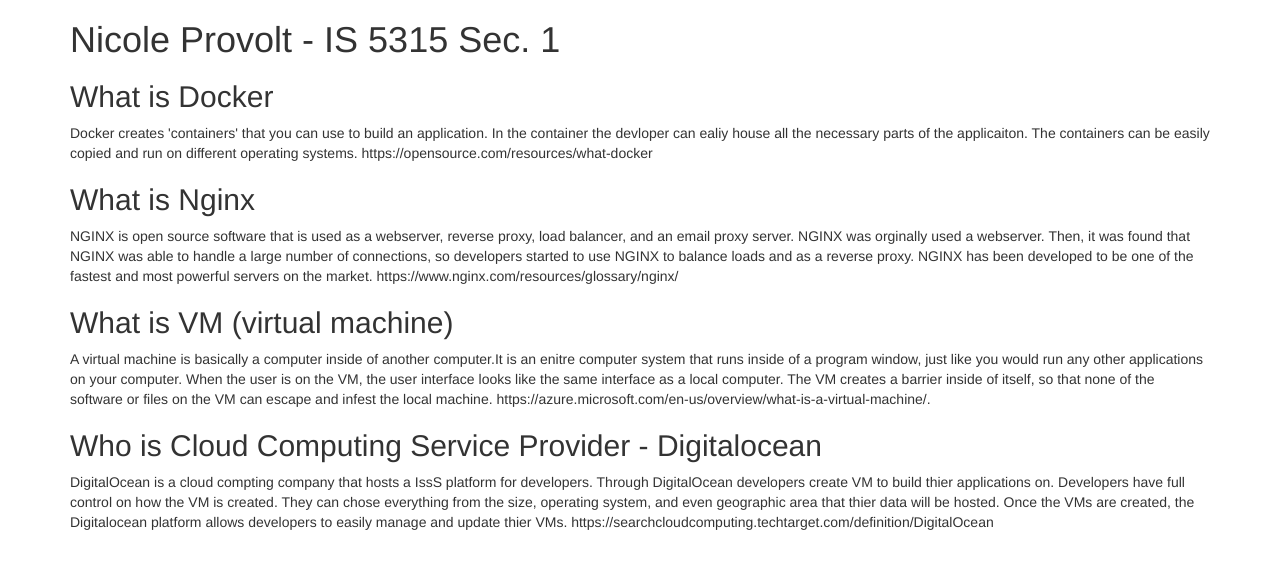
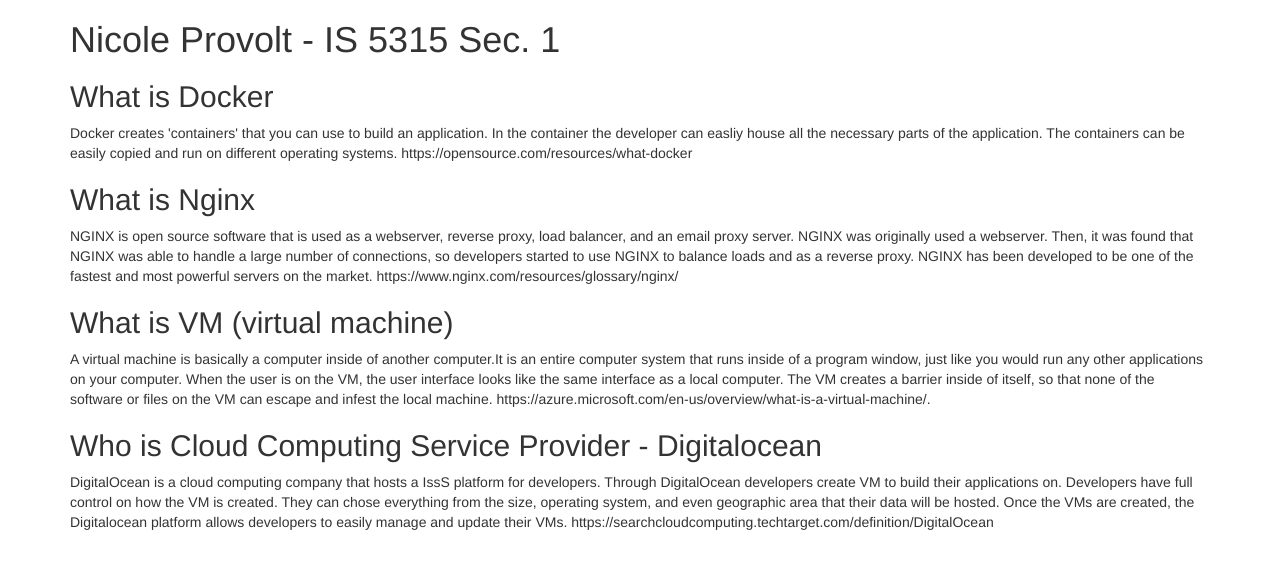
Before and after one commit to nicoleprovolt/5315, a plain HTML site: page index.html in a window 1280 px wide. Drawn offline with nearby package versions, Linux system fonts and the light colour scheme.

Commit message:
hw files

```diff
--- a/index.html
+++ b/index.html
@@ -7,19 +7,19 @@
     <div class="container">
       <h1>Nicole Provolt - IS 5315 Sec. 1</h1>
       <h2>What is Docker</h2>
-      <p>Docker creates 'containers' that you can use to build an application. In the container the devloper can ealiy house all the necessary parts of the applicaiton. The containers can be easily copied and run on different operating systems.
+      <p>Docker creates 'containers' that you can use to build an application. In the container the developer can easliy house all the necessary parts of the application. The containers can be easily copied and run on different operating systems.
 
       https://opensource.com/resources/what-docker  </p>
       <h2>What is Nginx</h2>
-      <p> NGINX is open source software that is used as a webserver, reverse proxy, load balancer, and an email proxy server. NGINX was orginally used a webserver. Then, it was found that NGINX was able to handle a large number of connections, so developers started to use NGINX to balance loads and as a reverse proxy. NGINX has been developed to be one of the fastest and most powerful servers on the market.
+      <p> NGINX is open source software that is used as a webserver, reverse proxy, load balancer, and an email proxy server. NGINX was originally used a webserver. Then, it was found that NGINX was able to handle a large number of connections, so developers started to use NGINX to balance loads and as a reverse proxy. NGINX has been developed to be one of the fastest and most powerful servers on the market.
 
        https://www.nginx.com/resources/glossary/nginx/</p>
       <h2>What is VM (virtual machine)</h2>
-      <p> A virtual machine is basically a computer inside of another computer.It is an enitre computer system that runs inside of a program window, just like you would run any other applications on your computer. When the user is on the VM, the user interface looks like the same interface as a local computer. The VM creates a barrier inside of itself, so that none of the software or files on the VM can escape and infest the local machine.
+      <p> A virtual machine is basically a computer inside of another computer.It is an entire computer system that runs inside of a program window, just like you would run any other applications on your computer. When the user is on the VM, the user interface looks like the same interface as a local computer. The VM creates a barrier inside of itself, so that none of the software or files on the VM can escape and infest the local machine.
 
       https://azure.microsoft.com/en-us/overview/what-is-a-virtual-machine/.</p>
       <h2>Who is Cloud Computing Service Provider - Digitalocean</h2>
-      <p>DigitalOcean is a cloud compting company that hosts a IssS platform for developers. Through DigitalOcean developers create VM to build thier applications on. Developers have full control on how the VM is created. They can chose everything from the size, operating system, and even geographic area that thier data will be hosted. Once the VMs are created, the Digitalocean platform allows developers to easily manage and update thier VMs.
+      <p>DigitalOcean is a cloud computing company that hosts a IssS platform for developers. Through DigitalOcean developers create VM to build their applications on. Developers have full control on how the VM is created. They can chose everything from the size, operating system, and even geographic area that their data will be hosted. Once the VMs are created, the Digitalocean platform allows developers to easily manage and update their VMs.
 
       https://searchcloudcomputing.techtarget.com/definition/DigitalOcean
       </p>
```
